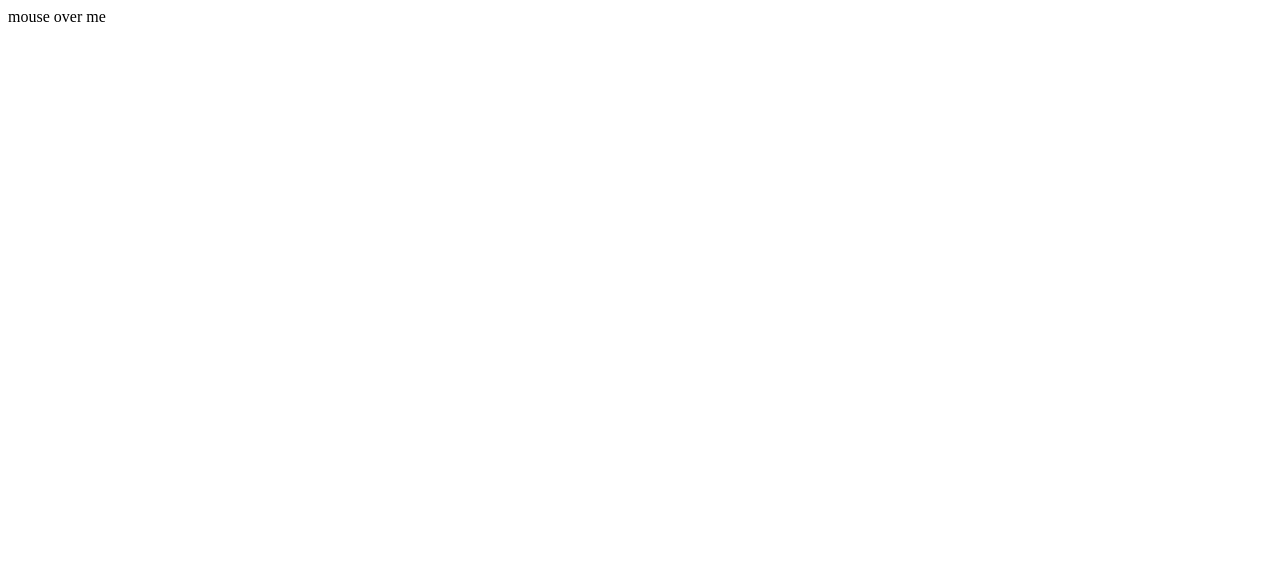
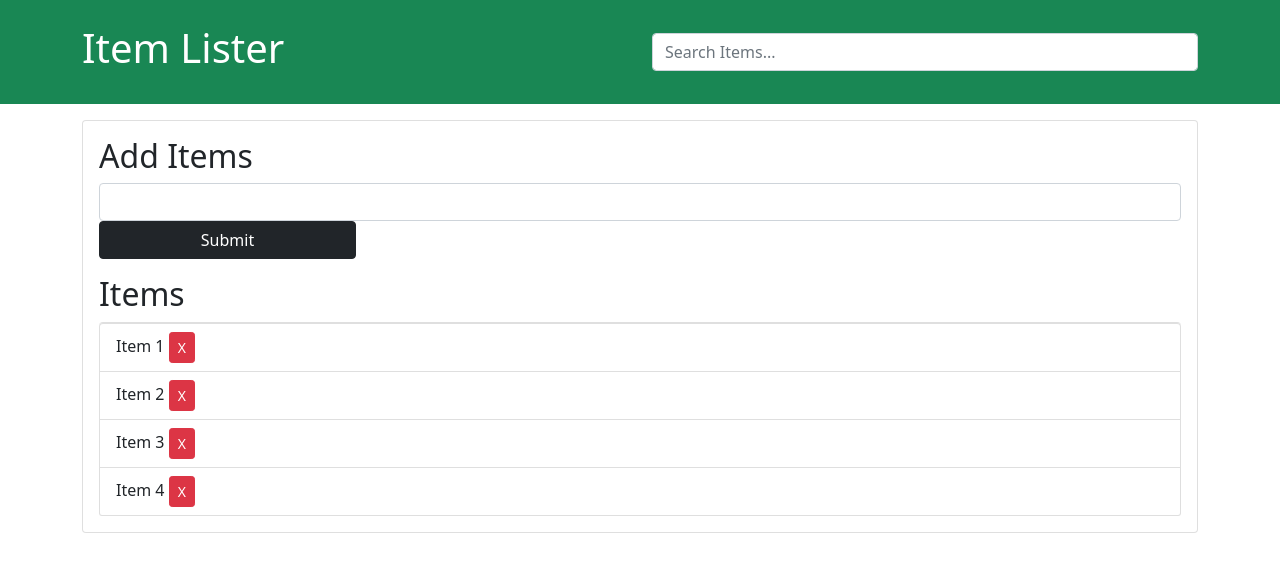
Before and after one commit to raulvillajr95/fcc-lessons, a plain HTML site: page index.html in a window 1280 px wide. Drawn offline with nearby package versions, Linux system fonts and the light colour scheme.

Commit message:
DOM crash course final project

```diff
--- a/index.html
+++ b/index.html
@@ -1,11 +1,42 @@
 <!DOCTYPE html>
 <html lang="en">
-  <head>
-    <link rel="stylesheet" href="styles.css">
-    <script src="practice.js" defer></script>
-    <title>Title</title>
-  </head>
-  <body>
-    <div>mouse over me</div>
-  </body>
+<head>
+  <meta charset="UTF-8">
+  <meta http-equiv="X-UA-Compatible" content="IE=edge">
+  <meta name="viewport" content="width=device-width, initial-scale=1.0">
+  <link rel="stylesheet" href="https://cdn.jsdelivr.net/npm/bootstrap@5.1.3/dist/css/bootstrap.min.css" integrity="sha384-1BmE4kWBq78iYhFldvKuhfTAU6auU8tT94WrHftjDbrCEXSU1oBoqyl2QvZ6jIW3" crossorigin="anonymous">
+  <title>Item Lister</title>
+</head>
+<body>
+  <header id="main-header" class="bg-success text-white p-4 mb-3">
+    <div class="container">
+      <div class="row">
+        <div class="col-md-6">
+          <h1 id="header-title">Item Lister</h1>
+        </div>
+        <div class="col-md-6 align-self-center">
+          <input type="text" class="form-control" id="filter" placeholder="Search Items...">
+        </div>
+      </div>
+    </div>
+  </header>
+  <div class="container">
+    <div id="main" class="card card-body">
+      <h2 class="title">Add Items</h2>
+      <form id="addForm" class="form-inline mb-3">
+        <input type="text" class="form-control mr-2">
+        <input type="text" class="btn btn-dark" value="Submit">
+      </form>
+      <h2 class="title">Items</h2>
+      <ul id="items" class="list-group">
+        <li class="list-group-item">Item 1 <button class="btn btn-danger btn-sm float-right delete">X</button></li>
+        <li class="list-group-item">Item 2 <button class="btn btn-danger btn-sm float-right delete">X</button></li>
+        <li class="list-group-item">Item 3 <button class="btn btn-danger btn-sm float-right delete">X</button></li>
+        <li class="list-group-item">Item 4 <button class="btn btn-danger btn-sm float-right delete">X</button></li>
+      </ul>
+    </div>
+  </div>
+
+  <script src="practice.js"></script>
+</body>
 </html>
--- a/practice.js
+++ b/practice.js
@@ -1,11 +1,2 @@
-window.addEventListener('mousemove', function() {
-  console.log('moving over window');
-}, false)
-
-document.addEventListener('mousemove', function() {
-  console.log('moving over document')
-}, false)
-
-document.querySelector('div').addEventListener('mousemove', function() {
-  console.log('moving over div')
-}, false)
+let form = document.getElementById('addForm')
+let itemList = document.getElementById('items')
```
